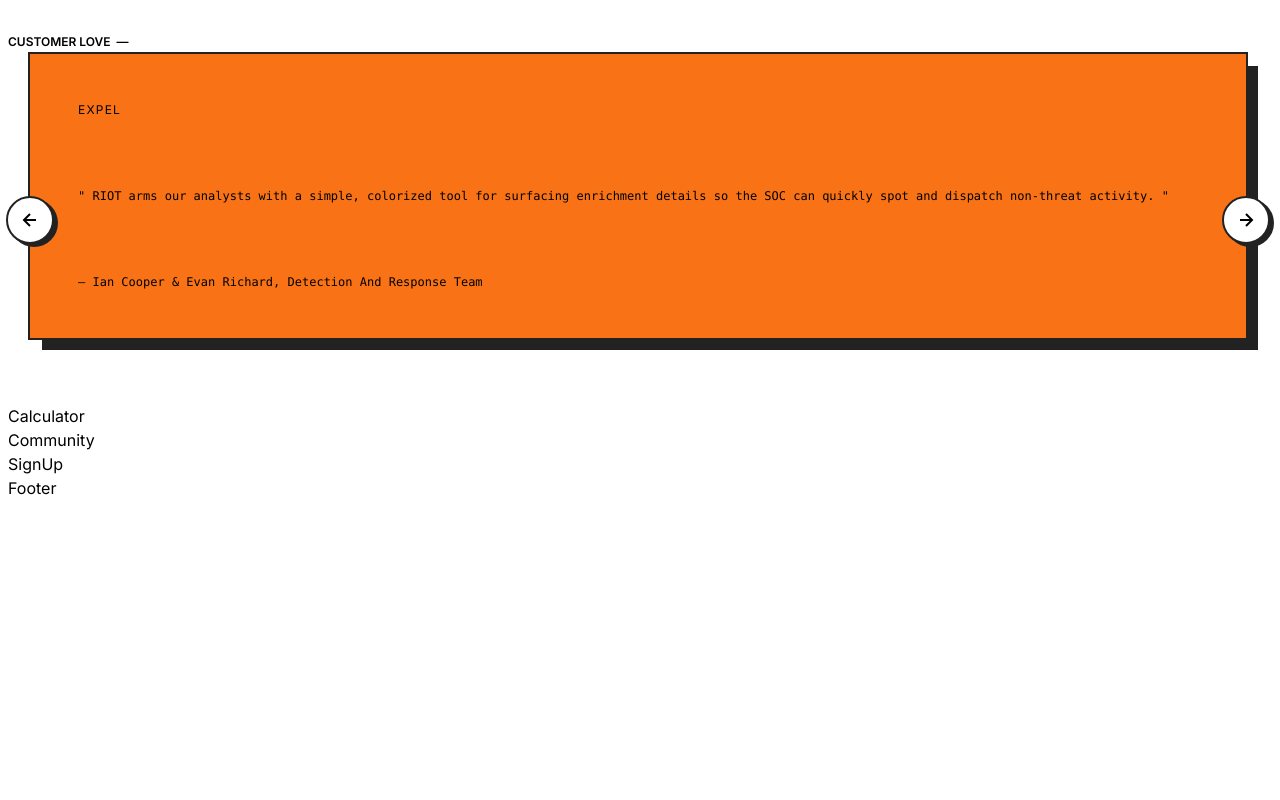
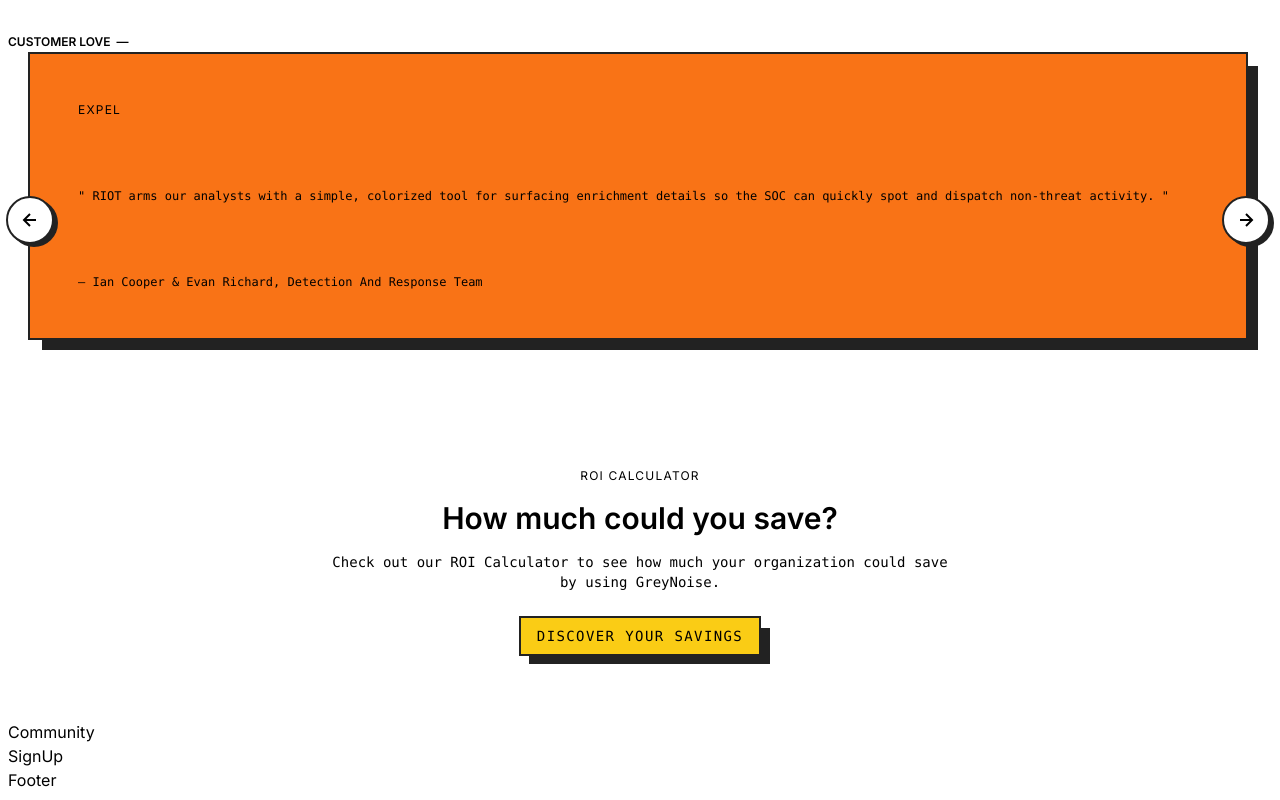
Before and after one commit to knlrvr/neu-noise, a Next.js app: page / in a window 1280 px wide. Shown: the part 3976-4776 px from the top of the page. Before the commit the page ends 4484 px from the top, so only its background shows below. Built offline with nearby package versions, Linux system fonts and the light colour scheme.

Commit message:
calculator styling pt. 1

```diff
--- a/src/components/calculator.tsx
+++ b/src/components/calculator.tsx
@@ -1,8 +1,26 @@
 import React from 'react'
+import Link from 'next/link'
 
 const Calculator = () => {
   return (
-    <div>Calculator</div>
+    <div className="max-w-7xl mx-auto">
+      <div className="flex flex-col justify-center items-center py-16">
+        <span className="text-xs uppercase tracking-widest">ROI Calculator</span>
+        <p className="font-semibold text-3xl py-4">How much could you save?</p>
+        <p className="font-mono text-sm w-1/2 text-center pb-6">
+          Check out our ROI Calculator to see how much your organization could
+          save by using GreyNoise.
+        </p>
+        <Link
+          href="/"
+          className="border-2 border-[#222] flex items-center justify-center py-2 px-4 bg-yellow-400 relative group">
+          <span className="text-center text-xs md:text-sm uppercase font-mono tracking-widest">
+            Discover Your Savings
+          </span>
+          <div className="absolute bg-[#222] h-full w-[101%] -z-10 top-2 md:top-2.5 left-1 md:left-2 group-hover:translate-x-1 group-hover:translate-y-1 transition duration-200"></div>
+        </Link>
+      </div>
+    </div>
   )
 }
 
```
